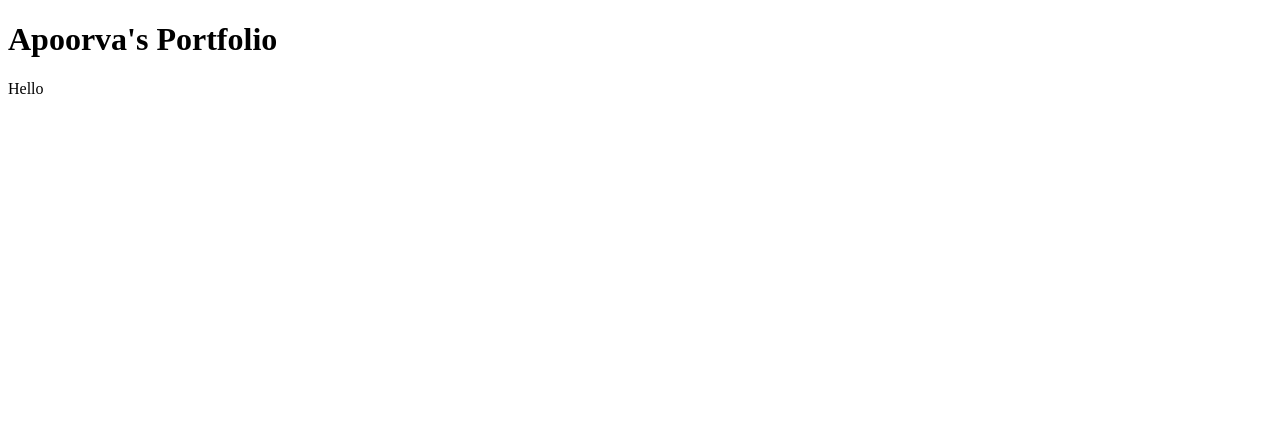
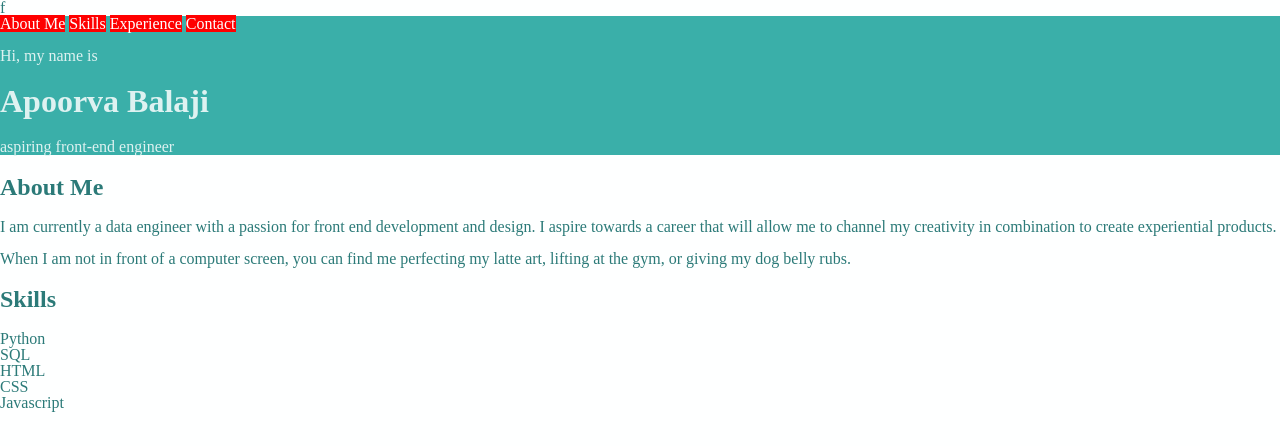
Before and after one commit to apoorva-balaji/apoorva-balaji.github.io, a plain HTML site: page index.html in a window 1280 px wide. Drawn offline with Linux system fonts and the light colour scheme.

Commit message:
Changes week of feb 3

```diff
--- a/index.html
+++ b/index.html
@@ -1,11 +1,106 @@
-<!DOCTYPE HTML>
+f<!DOCTYPE HTML>
 <html lang="en">
-<head>
-<meta charset=utf-8>
-<title>Apoorva's Portfolio</title>
-</head>
-<body>
-<h1>Apoorva's Portfolio</h1>
-<p>Hello</p>
-</body>
+	<head>
+		<meta charset=utf-8>
+		<title>Apoorva Balaji</title>
+		<style>
+			header
+			{
+				background-color: #3AAFA9;
+				color: #DEF2F1;
+				font: sans-serif;
+			}
+
+			header.red-bg {
+				background-color:  red;
+			}
+
+			header#main {
+				background-color:  blue;
+			}
+
+			p {
+				font-family:  serif;
+			}
+
+			body
+			{
+				background-color: #FEFFFF;
+				color: #2B7A78;
+				font: sans-serif;
+				line-height: 1;
+				margin: 0;
+			}
+			.accent
+			{
+				color:  #8C2E36;
+			}
+			ul.no-bullets
+			{
+			  list-style-type: none; /* Remove bullets */
+			  padding: 0; /* Remove padding */
+			  margin: 0; /* Remove margins */
+			}
+
+			a:visited, a:link, a:hover
+			{
+			  background-color: transparent;
+			  text-decoration: none;
+			}
+
+			a:visited, a:link
+			{
+				color: #FEFFFF;
+				background-color:  red;
+			}
+
+			a:hover {
+			  color: #2B7A78;
+			}
+		</style>
+	</head>
+	<body>
+
+		<header>
+			<a href="#about">About Me</a>
+			<a href="#skills">Skills</a>
+			<a href="#experience">Experience</a>
+			<a href="#contact">Contact</a>
+
+			<p class="intro__greeting">Hi, my name is</p>
+			<h1 class="intro__greeting" class="accent"><strong>Apoorva Balaji</strong></h1>
+			<p class="intro__body">aspiring front-end engineer</p>
+		</header>
+
+		<section class="section__about" id="about">
+			<a id="anchor-about"></a>
+			<h1>About Me</h1>
+			<p>I am currently a data engineer with a passion for front end development and design. I aspire towards a career that will allow me to channel my creativity in combination to create experiential products.</p>
+			<p>When I am not in front of a computer screen, you can find me perfecting my latte art, lifting at the gym, or giving my dog belly rubs.</p>
+		</section>
+
+		<section class="section__skills" id="skills">
+			<a id="anchor-skills"></a>
+			<h1>Skills</h1>
+
+			<ul class="no-bullets">
+				<li>Python</li>
+				<li>SQL</li>
+				<li>HTML</li>
+				<li>CSS</li>
+				<li>Javascript</li>
+			</ul>
+
+		</section>
+
+		<section class="section__experience" id="experience">
+			<a id="anchor-experience"></a>
+		</section>
+
+
+		<section class="section__contact" id="contact">
+			<a id="anchor-contact"></a>
+		</section>
+
+	</body>
 </html>
```
